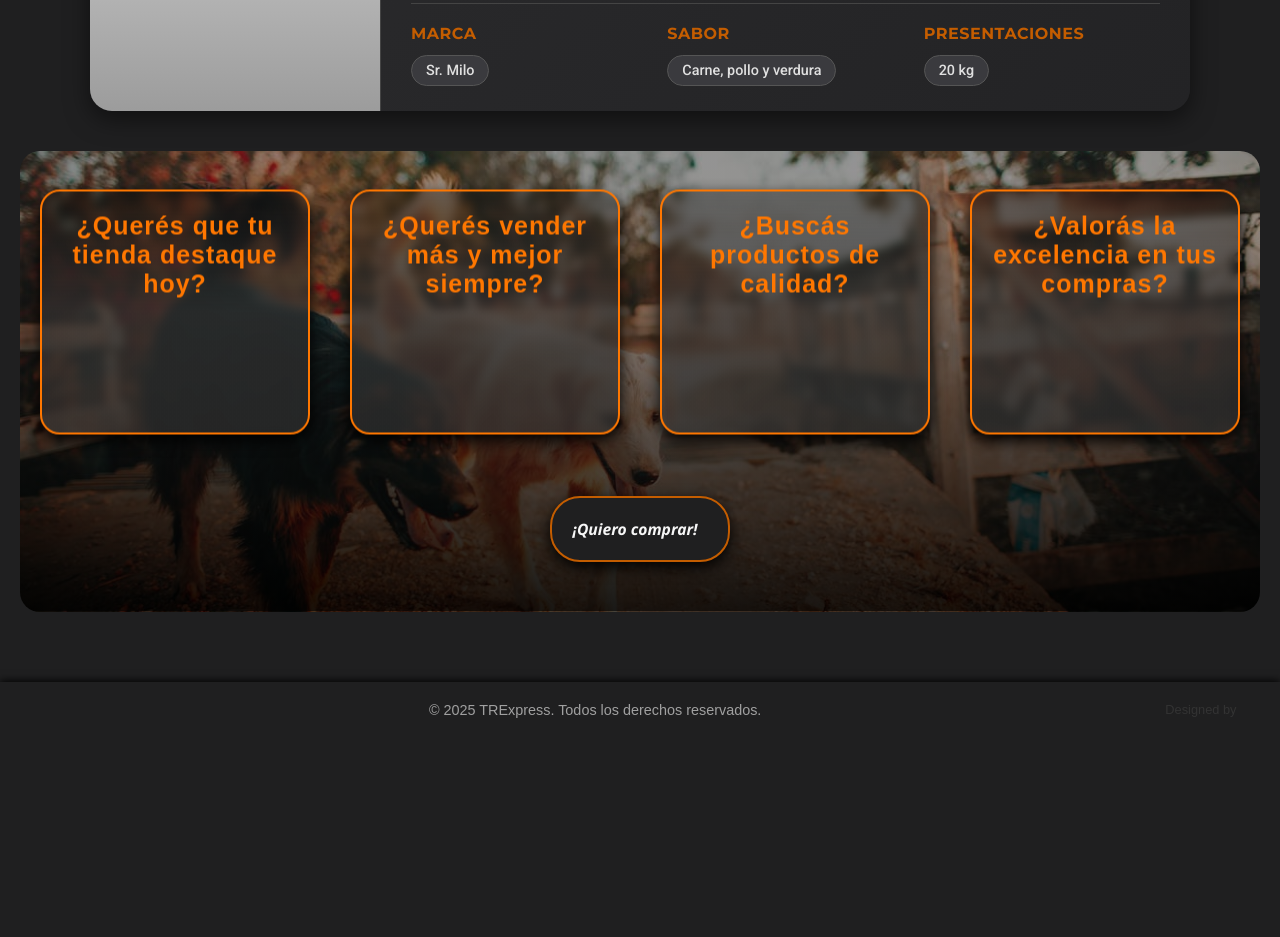
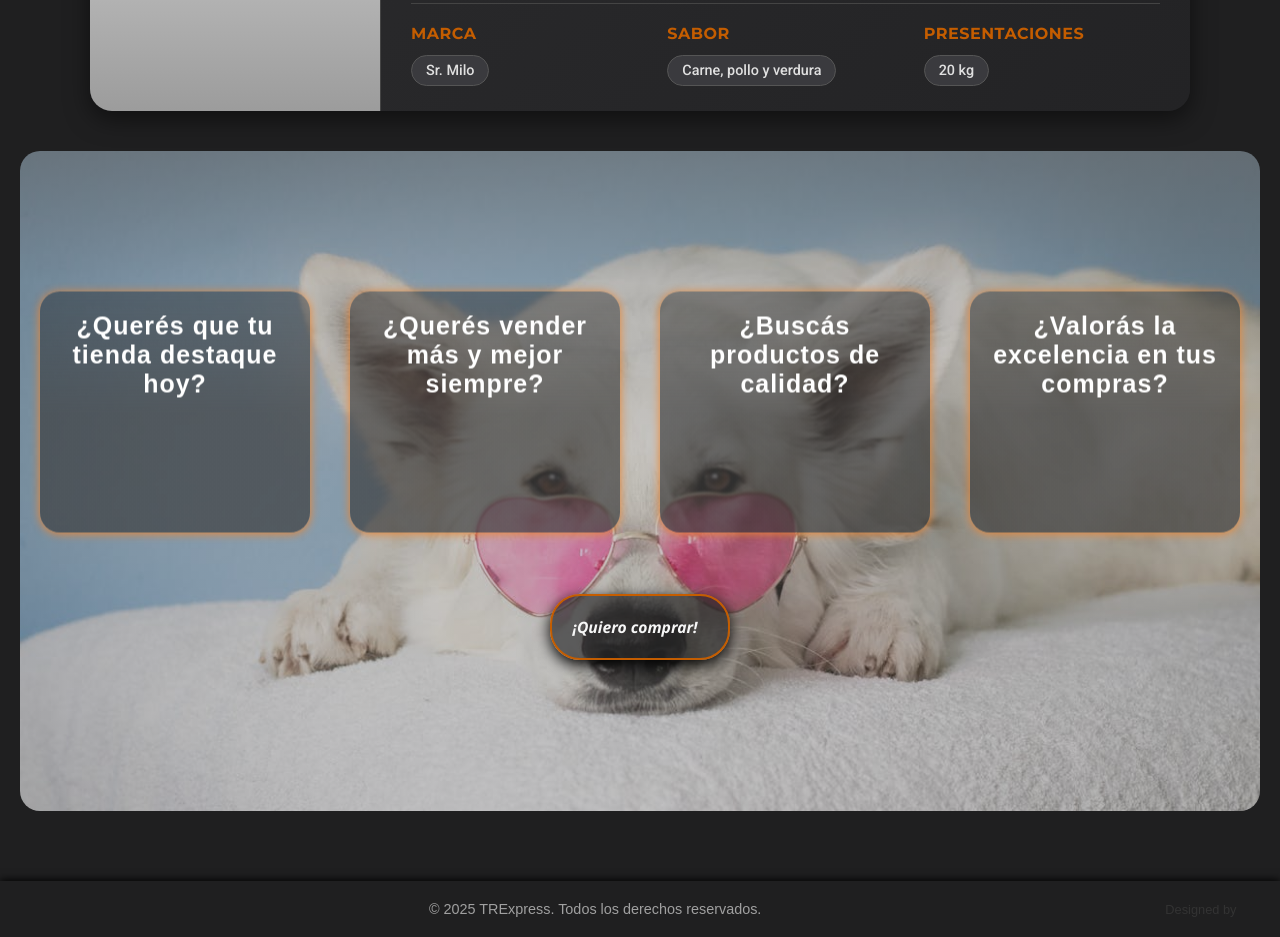
Before and after one commit to MartinLima/LogisticaTrabi, a plain HTML site: page index.html in a window 1280 px wide. Shown: the part 3871-4808 px from the top of the page. Before the commit the page ends 4609 px from the top, so only its background shows below. Drawn offline with Linux system fonts and the light colour scheme; a web font is replaced by a local one.

Commit message:
actualizacion de contacto

```diff
--- a/styles.css
+++ b/styles.css
@@ -243,7 +243,10 @@ span{
     width: 100%;
     box-shadow: 0 8px 25px rgba(0, 0, 0, 0.5);
     overflow: hidden;
-    transition: transform 0.3s ease, box-shadow 0.3s ease;
+    transition: transform 0.5s ease, box-shadow 0.5s ease;
+}
+.product-card:hover {
+    box-shadow: 0px 0px 20px rgba(236, 113, 31, 0.7);
 }
 
 .product-image-container {
@@ -351,13 +354,14 @@ span{
     align-items: center;
     flex-direction: column;
     border-radius: 20px;
+    height: 70vh;
     padding: 50px 20px;
     text-align: center;
     background-image: linear-gradient(
-        to bottom,
-        rgba(42, 39, 39, 0.481) 20%,
-        rgba(0,0,0,0.9) 100%
-    ), url('images/2perros.jpg');
+        to top,
+        rgba(102, 101, 101, 0.363) 80%,
+        rgba(100, 100, 100, 0.658) 100%
+    ), url('images/perritoConLentes.jpg');
     background-size: cover;
     background-position: center;
     background-repeat: no-repeat;
@@ -384,19 +388,20 @@ span{
     justify-content: center;
     align-items: center;
     flex: 1 1 250px;
-    border: 2px solid #ff7700;
+    /* border: 1px solid black; */
     border-radius: 20px;
     padding: 20px;
     animation: flotar 3s ease-in-out infinite;
     background: linear-gradient(360deg,#353535a2 50%, #00000053 100%);
-    box-shadow: 0px 6px 15px black;
-    backdrop-filter: blur(5px);
+    box-shadow: 0px 1px 10px rgb(238, 133, 47);
+    backdrop-filter: blur(1px);
     transition: transform 0.3s ease, box-shadow 0.3s ease;
     cursor: pointer;
 }
 .contacto-titulo-container:hover {
     transform: translateY(-5px);
-    box-shadow: 0 10px 20px rgba(0,0,0,0.15);
+    backdrop-filter: blur(6px);
+    box-shadow: 0 0px 30px rgba(236, 113, 31, 0.7);
 }
 .contacto-titulo-container p {
     font-size: 1em;
@@ -409,7 +414,7 @@ span{
     transform: translateY(0);
 }
 .contacto-titulo-container h4 {
-    color: #ff7700;
+    color: #ffffff;
     letter-spacing: 1px;
     font-weight: 900;
     font-size: 1.2em;
@@ -420,7 +425,7 @@ span{
     transform: translateY(-10px);
 }
 .btn-contacto{
-    background-color: #1F1F20;
+    background-color: #1f1f209f;
     color: rgba(255, 255, 255, 0.643);
     border: 2px solid #C45D00;
     padding: 20px 20px;
```
Also changed, not shown: images/perritoConLentes.jpg (added).
